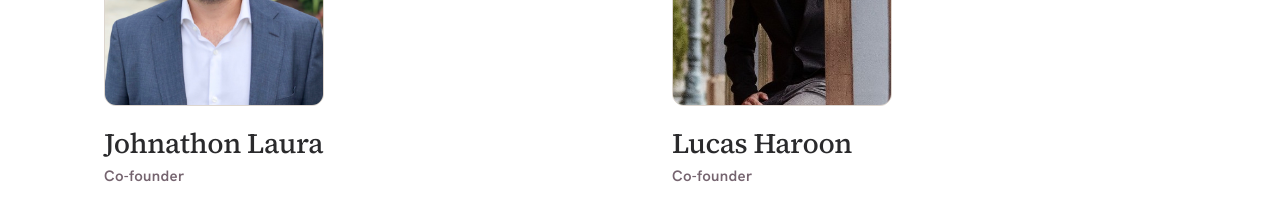
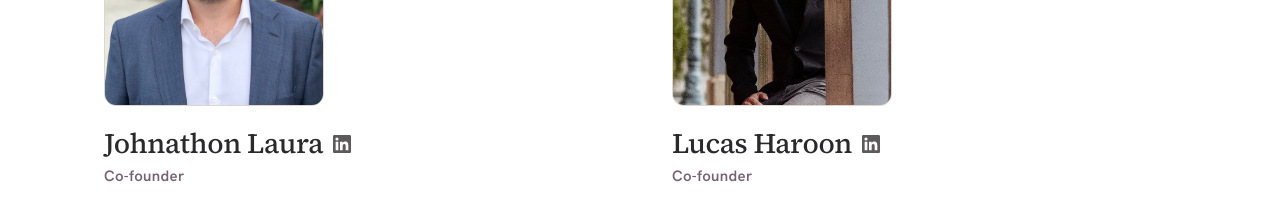
Before and after one commit to Jlaura5/LaylineAdvisory, a plain HTML site: page index.html in a window 1280 px wide. Shown: the part 2960-3167 px from the top of the page. Drawn offline with Linux system fonts and the light colour scheme.

Commit message:
Link co-founder names to their LinkedIn profiles
Co-Authored-By: Claude Opus 5.5 <noreply@anthropic.com>
Claude-Session: https://claude.ai/code/session_01Wht2YzhpoRinjGs66vjjoC

```diff
--- a/index.html
+++ b/index.html
@@ -80,6 +80,10 @@ a{color:var(--ink)}a:hover{color:var(--accent)}
 img.portrait{display:block;height:auto;padding:0;object-fit:cover;object-position:50% 35%}
 .person .who{display:flex;flex-direction:column;gap:6px}
 .person .who h3{font-size:28px}
+.person .who h3 a{color:inherit;text-decoration:none;display:inline-flex;align-items:center;gap:10px}
+.person .who h3 a:hover{color:var(--accent)}
+.person .who h3 .li{flex:none;color:var(--muted)}
+.person .who h3 a:hover .li{color:var(--accent)}
 .person .role{margin:0;font-size:15px;font-weight:600;letter-spacing:0.02em;color:var(--accent-deep)}
 .person > p{margin:0;font-size:17px;line-height:1.6;color:var(--muted)}
 
@@ -284,7 +288,7 @@ footer .links{display:flex;gap:24px}
       <article class="person">
         <img class="portrait" src="images/johnathon-laura.jpg" alt="Johnathon Laura" width="800" height="800" loading="lazy">
         <div class="who">
-          <h3 class="h">Johnathon Laura</h3>
+          <h3 class="h"><a href="https://www.linkedin.com/in/johnathonlaura/" target="_blank" rel="noopener" aria-label="Johnathon Laura on LinkedIn (opens in a new tab)">Johnathon Laura<svg class="li" aria-hidden="true" viewBox="0 0 24 24" width="18" height="18"><path fill="currentColor" d="M20.45 20.45h-3.56v-5.57c0-1.33-.03-3.04-1.85-3.04-1.85 0-2.14 1.45-2.14 2.94v5.67H9.35V9h3.41v1.56h.05c.48-.9 1.64-1.85 3.37-1.85 3.6 0 4.27 2.37 4.27 5.46v6.28zM5.34 7.43a2.06 2.06 0 1 1 0-4.13 2.06 2.06 0 0 1 0 4.13zM7.12 20.45H3.56V9h3.56v11.45zM22.22 0H1.77C.79 0 0 .77 0 1.73v20.54C0 23.23.79 24 1.77 24h20.45c.98 0 1.78-.77 1.78-1.73V1.73C24 .77 23.2 0 22.22 0z"/></svg></a></h3>
           <p class="role">Co-founder</p>
         </div>
         <p>Johnathon co-founded Layline after a decade in management consulting and enterprise software. He began at PwC, advising Fortune 500 companies on large systems and business transformations. At Icertis, he spent five years in the sales and partner organization, helping the company grow from $75M to $400M in annual recurring revenue and putting AI to work across its sales teams. He now helps owner-run and investor-backed businesses work out where AI belongs and get it running.</p>
@@ -292,7 +296,7 @@ footer .links{display:flex;gap:24px}
       <article class="person">
         <img class="portrait" src="images/lucas-haroon.jpg" alt="Lucas Haroon" width="400" height="500" loading="lazy">
         <div class="who">
-          <h3 class="h">Lucas Haroon</h3>
+          <h3 class="h"><a href="https://www.linkedin.com/in/lucas-haroon-59780964/" target="_blank" rel="noopener" aria-label="Lucas Haroon on LinkedIn (opens in a new tab)">Lucas Haroon<svg class="li" aria-hidden="true" viewBox="0 0 24 24" width="18" height="18"><path fill="currentColor" d="M20.45 20.45h-3.56v-5.57c0-1.33-.03-3.04-1.85-3.04-1.85 0-2.14 1.45-2.14 2.94v5.67H9.35V9h3.41v1.56h.05c.48-.9 1.64-1.85 3.37-1.85 3.6 0 4.27 2.37 4.27 5.46v6.28zM5.34 7.43a2.06 2.06 0 1 1 0-4.13 2.06 2.06 0 0 1 0 4.13zM7.12 20.45H3.56V9h3.56v11.45zM22.22 0H1.77C.79 0 0 .77 0 1.73v20.54C0 23.23.79 24 1.77 24h20.45c.98 0 1.78-.77 1.78-1.73V1.73C24 .77 23.2 0 22.22 0z"/></svg></a></h3>
           <p class="role">Co-founder</p>
         </div>
         <p>Lucas co-founded Layline after ten years in software sales and business development, at companies including Outreach, Kevala and SS&amp;C Blue Prism. At SS&amp;C Blue Prism, he helped customers navigate AI automation, taking manual work off their teams and getting more from the people they have. He brings that view to every Layline engagement.</p>
```
